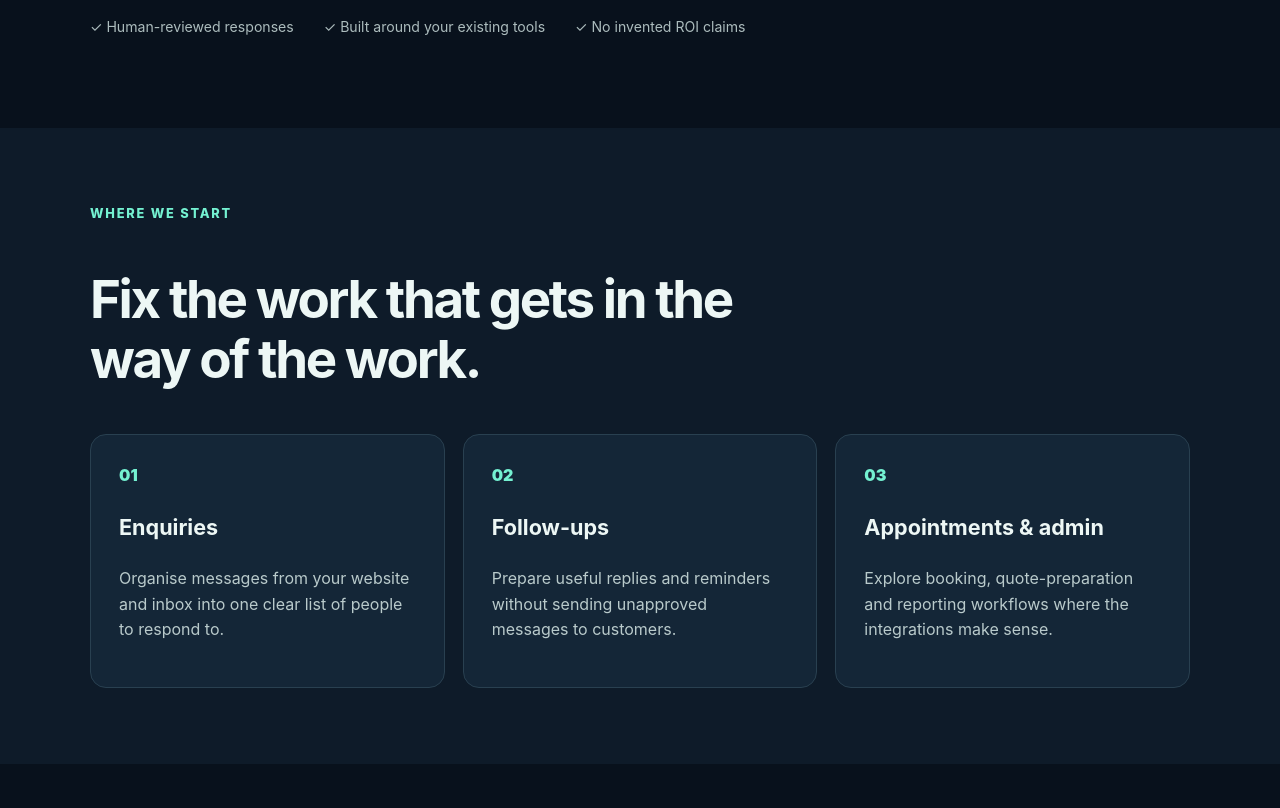
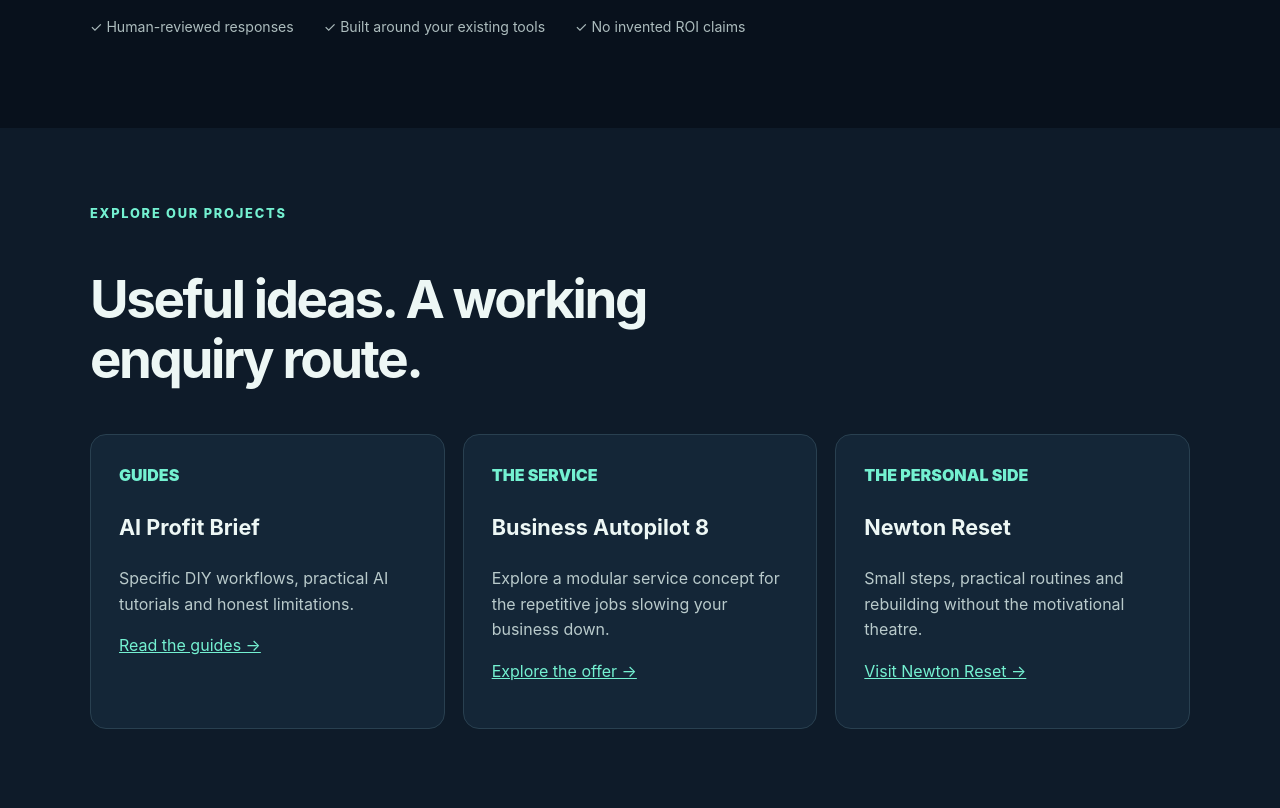
Before and after one commit to mikeyrnewton-pixel/newton-revenue-site, a website: page public/index.html in a window 1280 px wide. Shown: the part 780-1588 px from the top of the page. Drawn offline with Linux system fonts and the light colour scheme.

Commit message:
Route new brand traffic to verified enquiry capture

```diff
--- a/public/index.html
+++ b/public/index.html
@@ -11,6 +11,7 @@
 <header class="bar"><div class="container top"><a class="brand" href="/" aria-label="Newton Revenue home"><span class="mark">N/</span> NEWTON REVENUE</a><a class="navlink" href="#enquire">Talk to us <span aria-hidden="true">↗</span></a></div></header>
 <main>
 <section class="hero container"><div class="eyebrow"><span class="dot"></span> PRACTICAL AUTOMATION FOR UK BUSINESSES</div><h1>Every enquiry deserves a proper response.</h1><p class="intro">Missed messages, slow replies and admin overload cost time. We help you build a simple, dependable way to capture enquiries, organise follow-ups and keep a human in control.</p><div class="actions"><a class="btn primary" href="#enquire">Show us your biggest bottleneck <span aria-hidden="true">→</span></a><a class="textlink" href="#how">See how it works</a></div><div class="proof"><span>✓ Human-reviewed responses</span><span>✓ Built around your existing tools</span><span>✓ No invented ROI claims</span></div></section>
+<section class="soft"><div class="container"><div class="eyebrow">EXPLORE OUR PROJECTS</div><h2>Useful ideas. A working enquiry route.</h2><div class="tiles"><article><div class="num">GUIDES</div><h3>AI Profit Brief</h3><p>Specific DIY workflows, practical AI tutorials and honest limitations.</p><p><a href="/ai-profit-brief/">Read the guides →</a></p></article><article><div class="num">THE SERVICE</div><h3>Business Autopilot 8</h3><p>Explore a modular service concept for the repetitive jobs slowing your business down.</p><p><a href="/autopilot-8/">Explore the offer →</a></p></article><article><div class="num">THE PERSONAL SIDE</div><h3>Newton Reset</h3><p>Small steps, practical routines and rebuilding without the motivational theatre.</p><p><a href="/newton-reset/">Visit Newton Reset →</a></p></article></div></div></section>
 <section class="soft"><div class="container"><div class="eyebrow">WHERE WE START</div><h2>Fix the work that gets in the way of the work.</h2><div class="tiles">
 <article><div class="num">01</div><h3>Enquiries</h3><p>Organise messages from your website and inbox into one clear list of people to respond to.</p></article>
 <article><div class="num">02</div><h3>Follow-ups</h3><p>Prepare useful replies and reminders without sending unapproved messages to customers.</p></article>
```
